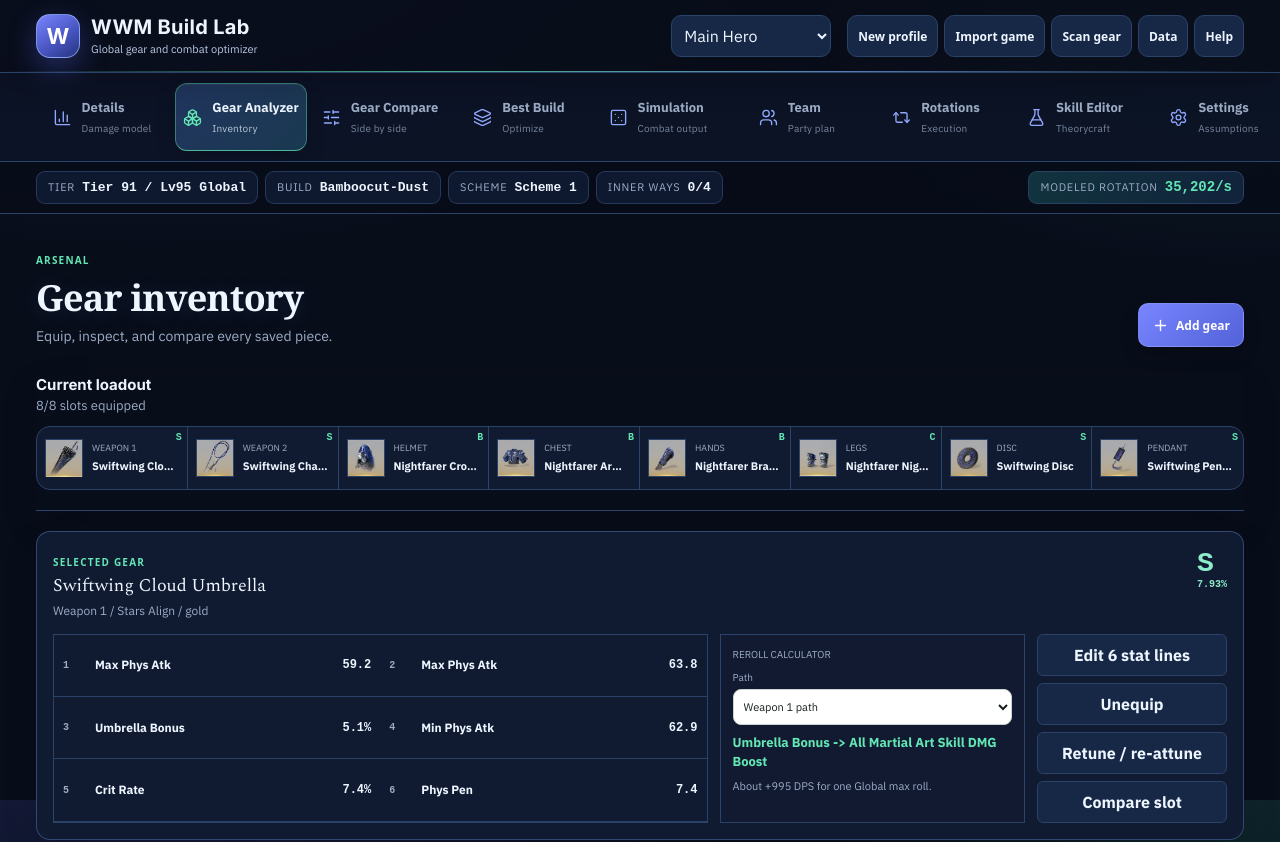
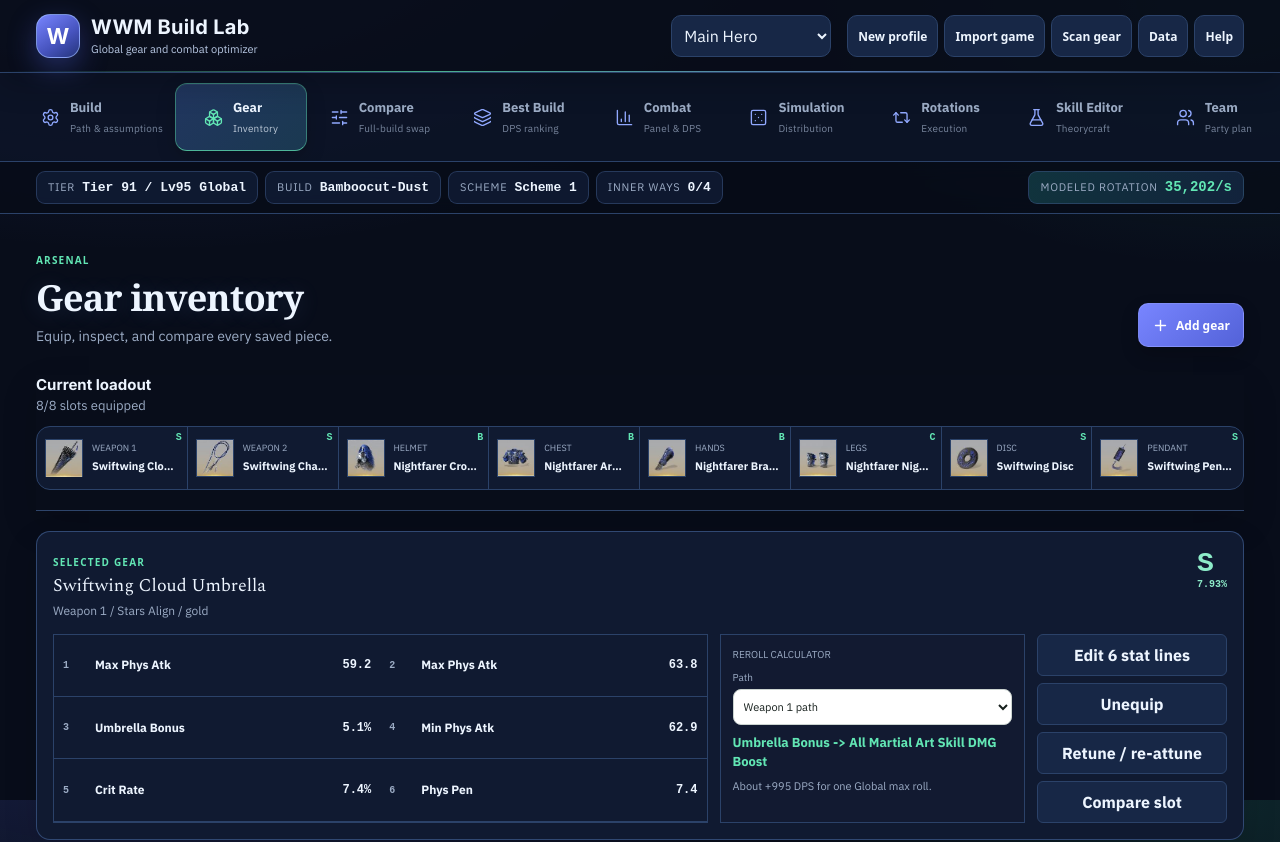
Before and after one commit to PNHD/wwm-calc, a React (Vite) app: page / in a window 1280 px wide. Shown: the top 842 px of the page. Built offline with nearby package versions, Linux system fonts and the light colour scheme.

Commit message:
ui: prioritize Build Gear Compare Best Build journey

```diff
--- a/src/product/ProductShell.tsx
+++ b/src/product/ProductShell.tsx
@@ -4,16 +4,19 @@ import "./model-assumptions.css";
 
 export type ProductTab = "details" | "gear-analyzer" | "gear-compare" | "inventory-optimizer" | "simulation" | "team" | "rotations" | "skill-editor" | "settings" | "profile";
 
+// Primary journey is intentionally ordered by the decision the product must help
+// the player make: configure build -> enter gear -> compare -> optimize -> inspect
+// combat details. Advanced theorycraft surfaces come afterward.
 const NAV = [
-  { key: "details", label: "Details", hint: "Damage model", icon: BarChart3 },
-  { key: "gear-analyzer", label: "Gear Analyzer", hint: "Inventory", icon: Boxes },
-  { key: "gear-compare", label: "Gear Compare", hint: "Side by side", icon: SlidersHorizontal },
-  { key: "inventory-optimizer", label: "Best Build", hint: "Optimize", icon: Layers3 },
-  { key: "simulation", label: "Simulation", hint: "Combat output", icon: Dice5 },
-  { key: "team", label: "Team", hint: "Party plan", icon: Users },
+  { key: "settings", label: "Build", hint: "Path & assumptions", icon: Settings },
+  { key: "gear-analyzer", label: "Gear", hint: "Inventory", icon: Boxes },
+  { key: "gear-compare", label: "Compare", hint: "Full-build swap", icon: SlidersHorizontal },
+  { key: "inventory-optimizer", label: "Best Build", hint: "DPS ranking", icon: Layers3 },
+  { key: "details", label: "Combat", hint: "Panel & DPS", icon: BarChart3 },
+  { key: "simulation", label: "Simulation", hint: "Distribution", icon: Dice5 },
   { key: "rotations", label: "Rotations", hint: "Execution", icon: Repeat2 },
   { key: "skill-editor", label: "Skill Editor", hint: "Theorycraft", icon: FlaskConical },
-  { key: "settings", label: "Settings", hint: "Assumptions", icon: Settings },
+  { key: "team", label: "Team", hint: "Party plan", icon: Users },
   { key: "profile", label: "Profile", hint: "Import & save", icon: FileText },
 ] as const;
 
```
